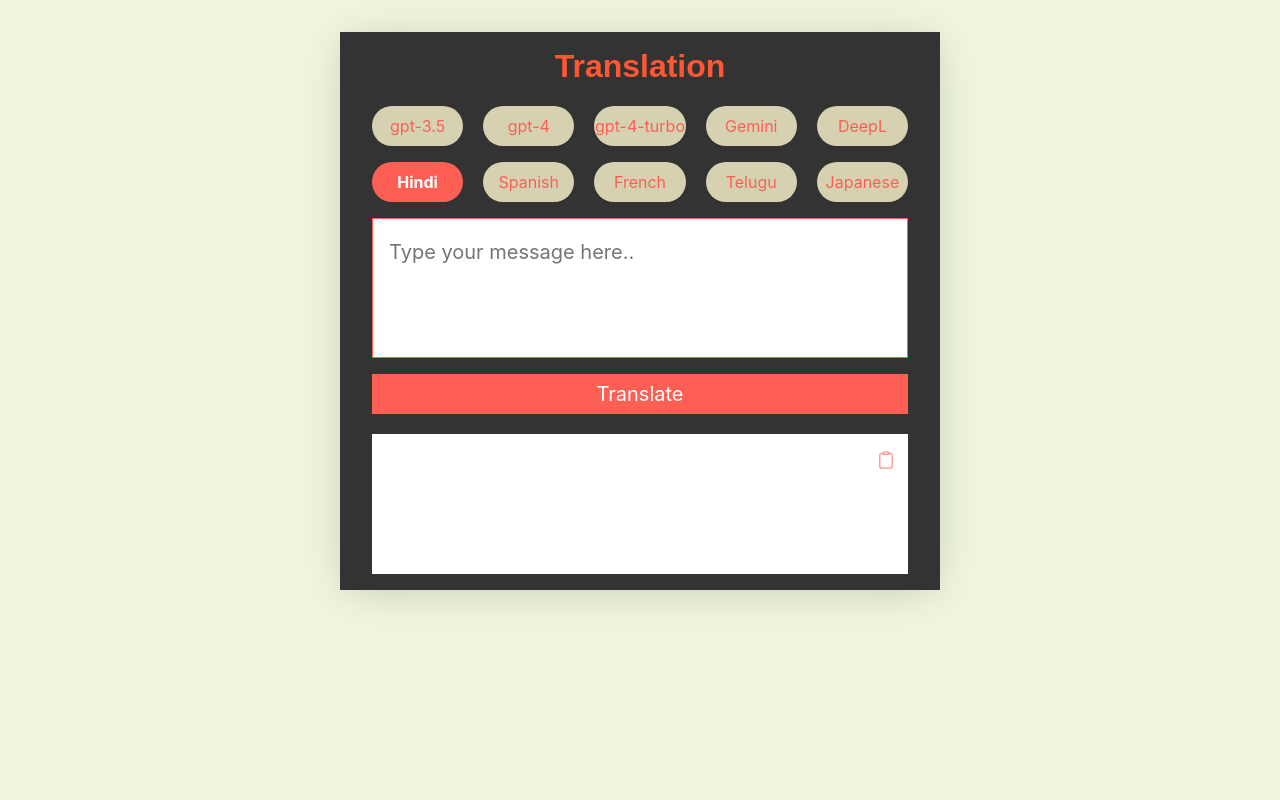
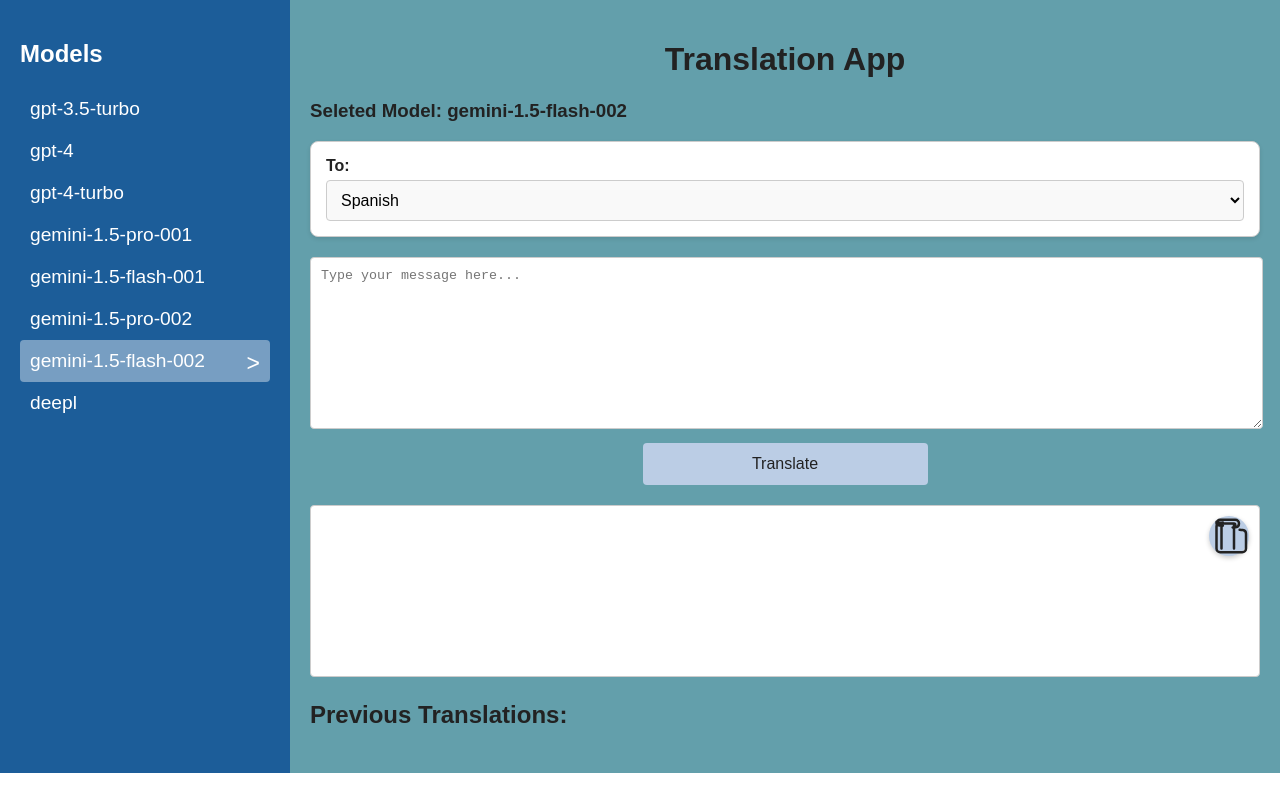
Before and after one commit to goutam-akash/translation-app, a React app: page / in a window 1280 px wide. Built offline with nearby package versions, Linux system fonts and the light colour scheme; the HTML template or start-up script is replaced by a standard one.

Commit message:
new css and added languages

```diff
--- a/src/App.css
+++ b/src/App.css
@@ -1,116 +1,189 @@
-* {
-  font-family: "Inter", sans-serif;
-  box-sizing: border-box;
+body {
+  font-family: Arial, sans-serif;
+  background-color: #ffffff; /* Light background */
+  color: #222222; /* Dark text for contrast */
+  margin: 0;
+  padding: 0;
 }
 
-body {
-  margin: 0;
-  background: #eef5db;
-  color: #fe5f55;
+.container {
+  display: flex;
+  width: 100%;
+}
+
+.sidebar {
+  width: 250px;
+  background-color: #1c5d99; /* Sidebar color */
+  padding: 20px;
+  color: white;
+}
+
+.main {
+  flex: 1;
+  padding: 20px;
+  background-color: #639fab; /* Main content background */
 }
 
 h1 {
-  margin-top: 0;
-  color: #ff5733;
-  text-align: center;
-  font-family: "Poppins", sans-serif;
+  color: #222222; /* Main heading color */
+  text-align: center; /* Center the heading */
 }
 
-.container {
-  max-width: 600px;
-  margin: 32px auto;
-  background: #333333;
-  padding: 16px 32px;
-  box-shadow: 0 4px 40px -8px rgba(0, 0, 0, 0.2);
+.choiceslang {
+  margin-bottom: 20px; /* Space below the choices section */
+  border: 1px solid #ccc; /* Light border for distinction */
+  border-radius: 8px; /* Rounded corners */
+  padding: 15px; /* Padding inside the choices box */
+  background-color: #fff; /* White background for contrast */
+  box-shadow: 0 2px 4px rgba(0, 0, 0, 0.1); /* Subtle shadow for depth */
 }
 
-.container form {
-  display: flex;
-  flex-direction: column;
-  gap: 16px;
+.choiceslang label {
+  display: block; /* Make each label block to stack */
+  font-weight: bold; /* Bold font for labels */
+  margin-bottom: 5px; /* Space below labels */
 }
 
-.container form label {
-  background: #d6d1b1;
-  color: #fe5f55;
-  height: 40px;
-  width: 100px;
-  display: flex;
-  border-radius: 30px;
-  align-items: center;
-  justify-content: center;
-  cursor: pointer;
+.choiceslang select {
+  width: 100%; /* Full width for select elements */
+  padding: 10px; /* Padding inside the select box */
+  border: 1px solid #ccc; /* Light border */
+  border-radius: 4px; /* Rounded corners */
+  font-size: 1em; /* Font size */
+  background-color: #f9f9f9; /* Light background for select */
+  transition: border-color 0.3s; /* Smooth border color transition */
 }
 
-.container form input[type="radio"]:checked + label {
-  background: #fe5f55;
-  color: #fff;
-  font-weight: bold;
+.choiceslang select:hover {
+  border-color: #1c5d99; /* Change border color on hover */
 }
 
-.container .choices {
-  display: flex;
-  gap: 20px;
+.choiceslang select:focus {
+  outline: none; /* Remove default focus outline */
+  border-color: #1c5d99; /* Change border color when focused */
 }
 
-.container form input[type="radio"] {
-  display: none;
+.model-option {
+  background-color: transparent; /* Transparent background */
+  border: none; /* No border */
+  color: white; /* White text */
+  font-size: 1.2em; /* Increased font size for better visibility */
+  padding: 10px; /* Padding for better click area */
+  text-align: left; /* Align text to the left */
+  cursor: pointer; /* Change cursor on hover */
+  width: 100%; /* Full width */
+  border-radius: 4px; /* Rounded corners */
+  transition: background-color 0.3s; /* Smooth transition */
+  position: relative; /* Positioning for the > symbol */
 }
 
-.container textarea {
-  padding: 16px;
-  font-size: 20px;
-  height: 140px;
-  resize: none;
-  line-height: 1.7;
-  border: 1px solid #fe5f55;
+.model-option.active::after {
+  content: '>'; /* Add > symbol */
+  position: absolute; /* Position it absolutely */
+  right: 10px; /* Align it to the right */
+  font-size: 1.2em; /* Same size as the text */
+  color: white; /* Same color as the text */
+  transition: transform 0.3s; /* Smooth transition for hover effect */
 }
 
-.container button {
-  padding: 8px;
-  font-size: 20px;
+.model-option:hover {
+  background-color: rgba(255, 255, 255, 0.2); /* Subtle hover effect */
+}
+
+.model-option.active {
+  background-color: rgba(255, 255, 255, 0.4); /* Active button background */
+}
+
+textarea {
+  width: 98%; /* Make both text areas the same width */
+  height: 150px; /* Increased height for consistency */
+  margin-bottom: 10px;
+  padding: 10px;
+  border: 1px solid #ccc;
+  border-radius: 4px;
+}
+
+button {
+  padding: 12px 24px; /* Increased size for the button */
+  background-color: #bbcde5; /* Button color */
+  color: #222222; /* Dark text for contrast */
+  font-size: medium;
+  width: 30%;
   border: none;
-  background: #fe5f55;
-  color: #fff;
+  border-radius: 4px;
   cursor: pointer;
+  display: block; /* Center the button */
+  margin: 0 auto; /* Center horizontally */
+}
+
+button:hover {
+  background-color: #1C5D99; /* Button hover color */
 }
 
 .translation {
-  padding: 12px 32px;
-  background: #fff;
   margin-top: 20px;
-  font-size: 20px;
-  line-height: 1.7;
-  height: 140px;
-  overflow-y: scroll;
-  position: relative;
+  background-color: #fff; /* White background for translation */
+  padding: 10px;
+  border: 1px solid #ccc;
+  border-radius: 4px;
+  min-height: 150px; /* Increased height of output area */
+  position: relative; /* To position copy button */
 }
 
-.translation .copy-btn {
-  position: absolute;
-  width: 20px;
-  top: 12px;
-  right: 12px;
-  opacity: 0.7;
+.copy-btn {
   cursor: pointer;
+  display: flex; /* Ensures the SVG icon is centered */
+  align-items: center; /* Vertically center the icon */
+  justify-content: center; /* Horizontally center the icon */
+  width: 40px; /* Set a fixed width */
+  height: 40px; /* Set a fixed height */
+  background-color: #bbcde5; /* Background color for visibility */
+  border-radius: 50%; /* Make it circular */
+  position: absolute; /* Positioning it inside translation area */
+  top: 10px;
+  right: 10px;
+  box-shadow: 0 2px 5px rgba(0, 0, 0, 0.2); /* Add a shadow for depth */
+  transition: background-color 0.3s; /* Add a transition effect */
+}
+
+.copy-btn:hover {
+  background-color: #639fab; /* Change color on hover */
+}
+
+.error {
+  color: red;
+  margin: 10px 0;
 }
 
 .notification {
   position: fixed;
-  bottom: 0;
-  left: 50%;
-  transform: translate(-50%, 100px);
-  background: #fe5f55;
-  color: #fff;
-  padding: 12px 24px;
-  border-radius: 30px;
-  transition: all 400ms ease;
+  bottom: 20px;
+  right: 20px;
+  background-color: #bbcde5; /* Notification background */
+  padding: 10px;
+  border-radius: 4px;
+  transition: opacity 0.3s ease;
+  opacity: 0;
 }
 
 .notification.active {
-  transform: translate(-50%, -30px);
+  opacity: 1;
 }
 
-.error {
-  color: red;
+.previous-translations {
+  margin-top: 20px;
 }
+
+.previous-translations h3 {
+  font-size: 1.5em;
+}
+
+.previous-translations ul {
+  list-style-type: none;
+  padding: 0;
+}
+
+.previous-translations li {
+  border-bottom: 1px solid #ccc;
+  padding: 10px 0;
+}
--- a/src/App.jsx
+++ b/src/App.jsx
@@ -6,100 +6,99 @@
 
 const App = () => {
   const [formData, setFormData] = useState({
-    language: "Hindi",
+    toLanguage: "Spanish",
     message: "",
-    model: "gemini-1.5-flash",
+    model: "gemini-1.5-flash-002",
   });
   const [error, setError] = useState("");
   const [showNotification, setShowNotification] = useState(false);
   const [translation, setTranslation] = useState("");
   const [isLoading, setIsLoading] = useState(false);
+  const [previousTranslations, setPreviousTranslations] = useState([]);
 
-  const googleGenAI = new GoogleGenerativeAI(
-    import.meta.env.VITE_GOOGLE_API_KEY
-  ); // Google API Key
-
+  const googleGenAI = new GoogleGenerativeAI(import.meta.env.VITE_GOOGLE_API_KEY);
   const configuration = new Configuration({
-    apiKey: import.meta.env.VITE_OPENAI_KEY, // OpenAI API Key
+    apiKey: import.meta.env.VITE_OPENAI_KEY,
   });
   const openai = new OpenAIApi(configuration);
 
-  const deeplApiKey = import.meta.env.VITE_DEEPL_API_KEY; // DeepL API Key
+  const supportedLanguages = {
+    "gpt-3.5-turbo": ["Spanish", "French", "German", "Italian", "Portuguese", "Dutch", "Russian", "Chinese (Simplified)", "Japanese"],
+    "gpt-4": ["Spanish", "French", "Telugu", "German", "Italian", "Portuguese", "Dutch", "Russian", "Chinese (Simplified)", "Japanese", "Korean"],
+    "gpt-4-turbo": ["Spanish", "French", "Telugu", "Japanese", "German", "Italian", "Portuguese", "Dutch", "Russian", "Chinese (Simplified)", "Korean", "Arabic"],
+    "gemini-1.5-pro-001": ["Spanish", "French", "German", "Italian", "Portuguese", "Dutch", "Russian", "Chinese (Simplified)"],
+    "gemini-1.5-flash-001": ["Spanish", "French", "German", "Italian", "Portuguese", "Dutch", "Russian", "Chinese (Simplified)"],
+    "gemini-1.5-pro-002": ["Spanish", "French", "German", "Italian", "Portuguese", "Dutch", "Russian", "Chinese (Simplified)", "Japanese", "Korean"],
+    "gemini-1.5-flash-002": ["Spanish", "French", "German", "Italian", "Portuguese", "Dutch", "Russian", "Chinese (Simplified)", "Japanese", "Korean", "Arabic"],
+    "deepl": ["Spanish", "French", "Japanese", "German", "Italian", "Dutch", "Russian", "Chinese (Simplified)", "Polish", "Portuguese"],
+  };
 
   const handleInputChange = (e) => {
     setFormData({ ...formData, [e.target.name]: e.target.value });
     setError("");
   };
 
+  const translateWithDeepL = async (text, toLang) => {
+    const response = await fetch(`https://api.deepl.com/v2/translate`, {
+      method: "POST",
+      headers: {
+        "Content-Type": "application/x-www-form-urlencoded",
+      },
+      body: new URLSearchParams({
+        auth_key: import.meta.env.VITE_DEEPL_API_KEY, // Ensure this variable is defined
+        text: text,
+        source_lang: "EN", // Set the source language to English
+        target_lang: toLang.substring(0, 2).toUpperCase(),
+      }),
+    });
+    const data = await response.json();
+    return data.translations[0].text;
+  };
+
   const translate = async () => {
-    const { language, message, model } = formData;
-
+    const { toLanguage, message, model } = formData;
     try {
       setIsLoading(true);
-
       let translatedText = "";
 
       if (model.startsWith("gpt")) {
         const response = await openai.createChatCompletion({
           model: model,
           messages: [
-            {
-              role: "system",
-              content: `Translate this sentence into ${language}.`,
-            },
+            { role: "system", content: `Translate this sentence into ${toLanguage}.` },
             { role: "user", content: message },
           ],
           temperature: 0.3,
           max_tokens: 100,
         });
         translatedText = response.data.choices[0].message.content.trim();
-      } else if (model === "gemini") {
-        const genAIModel = googleGenAI.getGenerativeModel({
-          model: "gemini-1.5-flash",
-        });
-          const prompt = `Translate the text: ${message} into ${language}`;
-
+      } else if (model.startsWith("gemini")) {
+        const genAIModel = googleGenAI.getGenerativeModel({ model });
+        const prompt = `Translate the text: "${message}" from English to ${toLanguage}`;
         const result = await genAIModel.generateContent(prompt);
-          const response = await result.response;
-          const text = response.text();
-
-          translatedText = response.text();
-
+        translatedText = await result.response.text();
       } else if (model === "deepl") {
-        const genAIModel = googleGenAI.getGenerativeModel({
-          model: "gemini-1.5-flash",
-        });
-          const prompt = `Translate the text: ${message} into ${language}`;
-
-          const result = await genAIModel.generateContent(prompt);
-          const response = await result.response;
-          const text = response.text();
-          translatedText = response.text();
-
+        translatedText = await translateWithDeepL(message, toLanguage);
       }
 
       setTranslation(translatedText);
-      setIsLoading(false);
 
-      // Send translation result to the backend
-      await fetch(
-        "https://translation-app-ooq8.onrender.com/api/translations",
-        {
-          method: "POST",
-          headers: {
-            "Content-Type": "application/json",
-          },
-          body: JSON.stringify({
-            original_message: message,
-            translated_message: translatedText,
-            language: language,
+      // Update previous translations with details
+      setPreviousTranslations((prev) => {
+        const newTranslation = {
+          from: "English", // Fixed source language
+          to: toLanguage,
           model: model,
-          }),
-        }
-      );
+          originalText: message,
+          translatedText: translatedText,
+        };
+        const newTranslations = [newTranslation, ...prev];
+        return newTranslations.slice(0, 5); // Keep only the last 5 translations
+      });
     } catch (error) {
       console.error("Translation error:", error);
       setError("Translation failed. Please try again.");
+    } finally {
       setIsLoading(false);
     }
   };
@@ -114,131 +113,57 @@
   };
 
   const handleCopy = () => {
-    navigator.clipboard
-      .writeText(translation)
-      .then(() => displayNotification())
-      .catch((err) => console.error("Failed to copy:", err));
-  };
-
-  const displayNotification = () => {
+    navigator.clipboard.writeText(translation);
     setShowNotification(true);
-    setTimeout(() => {
-      setShowNotification(false);
-    }, 3000);
+    setTimeout(() => setShowNotification(false), 2000);
   };
 
   return (
     <div className="container">
-      <h1>Translation</h1>
-
-      <form onSubmit={handleOnSubmit}>
+      <div className="sidebar">
+        <h2>Models</h2>
         <div className="choices">
-          <input
-            type="radio"
-            id="gpt-3.5-turbo"
-            name="model"
-            value="gpt-3.5-turbo"
-            checked={formData.model === "gpt-3.5-turbo"}
-            onChange={handleInputChange}
-          />
-          <label htmlFor="gpt-3.5-turbo">gpt-3.5</label>
-
-          <input
-            type="radio"
-            id="gpt-4"
-            name="model"
-            value="gpt-4"
-            checked={formData.model === "gpt-4"}
-            onChange={handleInputChange}
-          />
-          <label htmlFor="gpt-4">gpt-4</label>
-
-          <input
-            type="radio"
-            id="gpt-4-turbo"
-            name="model"
-            value="gpt-4-turbo"
-            checked={formData.model === "gpt-4-turbo"}
-            onChange={handleInputChange}
-          />
-          <label htmlFor="gpt-4-turbo">gpt-4-turbo</label>
-
-          <input
-            type="radio"
-            id="gemini"
-            name="model"
-            value="gemini"
-            checked={formData.model === "gemini"}
-            onChange={handleInputChange}
-          />
-          <label htmlFor="gemini">Gemini</label>
-
-          <input
-            type="radio"
-            id="deepl"
-            name="model"
-            value="deepl"
-            checked={formData.model === "deepl"}
-            onChange={handleInputChange}
-          />
-          <label htmlFor="deepl">DeepL</label>
+  {["gpt-3.5-turbo", "gpt-4", "gpt-4-turbo", "gemini-1.5-pro-001", "gemini-1.5-flash-001", "gemini-1.5-pro-002", "gemini-1.5-flash-002", "deepl"].map((model) => (
+    <button
+      key={model}
+      className={`model-option ${formData.model === model ? 'active' : ''}`}
+      onClick={() => handleInputChange({ target: { name: "model", value: model } })} // Update model selection
+    >
+      {model}
+    </button>
+  ))}
 </div>
 
-        <div className="choices">
-          <input
-            type="radio"
-            id="hindi"
-            name="language"
-            value="Hindi"
-            checked={formData.language === "Hindi"}
-            onChange={handleInputChange}
-          />
-          <label htmlFor="hindi">Hindi</label>
-
-          <input
-            type="radio"
-            id="spanish"
-            name="language"
-            value="Spanish"
-            checked={formData.language === "Spanish"}
-            onChange={handleInputChange}
-          />
-          <label htmlFor="spanish">Spanish</label>
-
-          <input
-            type="radio"
-            id="french"
-            name="language"
-            value="French"
-            checked={formData.language === "French"}
-            onChange={handleInputChange}
-          />
-          <label htmlFor="french">French</label>
-
-          <input
-            type="radio"
-            id="telugu"
-            name="language"
-            value="Telugu"
-            checked={formData.language === "Telugu"}
-            onChange={handleInputChange}
-          />
-          <label htmlFor="telugu">Telugu</label>
-
-          <input
-            type="radio"
-            id="japanese"
-            name="language"
-            value="Japanese"
-            checked={formData.language === "Japanese"}
-            onChange={handleInputChange}
-          />
-          <label htmlFor="japanese">Japanese</label>
       </div>
 
+
+      <div className="main">
+        <h1>Translation App</h1>
+        <div>
+          <h3>Seleted Model: {formData.model}</h3>
+        </div>
+        <form onSubmit={handleOnSubmit}>
+          {/* To Language Selection */}
+          <div className="choiceslang">
+            <label htmlFor="toLanguage">To:</label>
+            <select
+              id="toLanguage"
+              name="toLanguage"
+              value={formData.toLanguage}
+              onChange={handleInputChange}
+            >
+              {supportedLanguages[formData.model]?.map((lang) => (
+                <option key={lang} value={lang}>
+                  {lang}
+                </option>
+              ))}
+            </select>
+          </div>
+
+          {/* Message Input */}
           <textarea
             name="message"
-          placeholder="Type your message here.."
+            placeholder="Type your message here..."
             value={formData.message}
             onChange={handleInputChange}
           ></textarea>
@@ -249,7 +174,7 @@
         </form>
 
         <div className="translation">
-        <div className="copy-btn" onClick={handleCopy}>
+          <div className="copy-btn" onClick={handleCopy} title="Copy to clipboard">
             <svg
               xmlns="http://www.w3.org/2000/svg"
               fill="none"
@@ -261,7 +186,7 @@
               <path
                 strokeLinecap="round"
                 strokeLinejoin="round"
-              d="M15.666 3.888A2.25 2.25 0 0013.5 2.25h-3c-1.03 0-1.9.693-2.166 1.638m7.332 0c.055.194.084.4.084.612v0a.75.75 0 01-.75.75H9a.75.75 0 01-.75-.75v0c0-.212.03-.418.084-.612m7.332 0c.646.049 1.288.11 1.927.184 1.1.128 1.907 1.077 1.907 2.185V19.5a2.25 2.25 0 01-2.25 2.25H6.75A2.25 2.25 0 014.5 19.5V6.257c0-1.108.806-2.057 1.907-2.185a48.208 48.208 0 011.927-.184"
+                d="M6.75 4.5H15a.75.75 0 01.75.75v0c0 .212-.03.418-.084.612m-7.332 0c-.646-.049-1.288-.11-1.927-.184-1.1-.128-1.907-1.077-1.907-2.185V4.5a2.25 2.25 0 012.25-2.25h9a2.25 2.25 0 012.25 2.25v0c0 1.108-.806 2.057-1.907 2.185a48.208 48.208 0 01-1.927.184M7.5 4.5v15m7.5-15v15m3.375-11.25c.646.049 1.288.11 1.927.184 1.1.128 1.907 1.077 1.907 2.185V19.5a2.25 2.25 0 01-2.25 2.25H6.75A2.25 2.25 0 014.5 19.5V6.257c0-1.108.806-2.057 1.907-2.185a48.208 48.208 0 011.927-.184"
               />
             </svg>
           </div>
@@ -271,6 +196,22 @@
         <div className={`notification ${showNotification ? "active" : ""}`}>
           Copied to clipboard!
         </div>
+
+        {/* Previous Translations Section */}
+        <div className="previous-translations">
+          <h3>Previous Translations:</h3>
+          <ul>
+            {previousTranslations.map((prevTranslation, index) => (
+              <li key={index}>
+                <strong>To:</strong> {prevTranslation.to}
+                <strong>&emsp;Model:</strong> {prevTranslation.model}
+                <strong>&emsp;Original:</strong> {prevTranslation.originalText}
+                <strong>&emsp;Translated:</strong> {prevTranslation.translatedText}
+              </li>
+            ))}
+          </ul>
+        </div>
+      </div>
     </div>
   );
 };
```
Also changed, not shown: 1 other file (tests, documents, lock files or other folders). Lines whose indentation alone changed are shown as unchanged.
